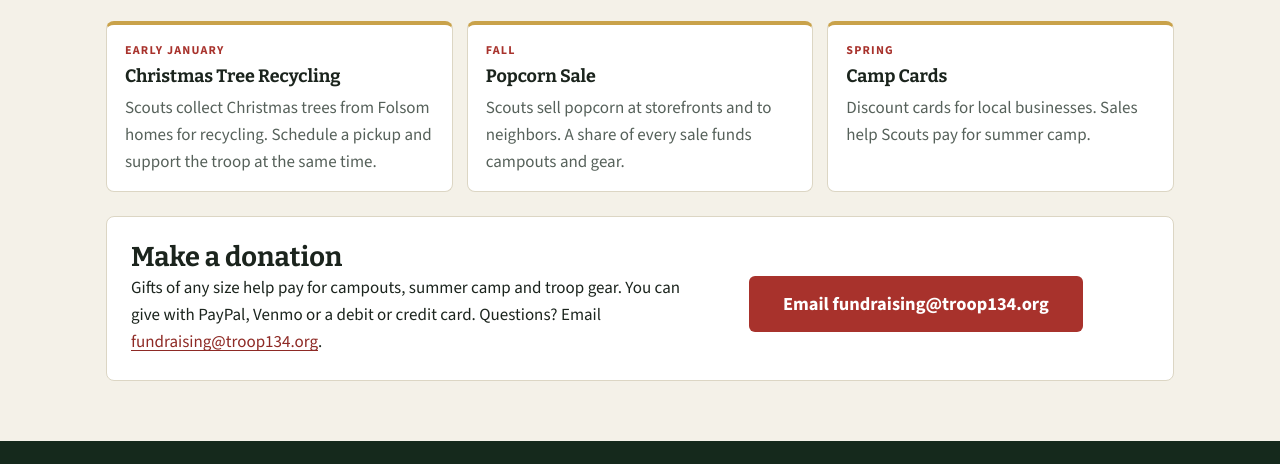
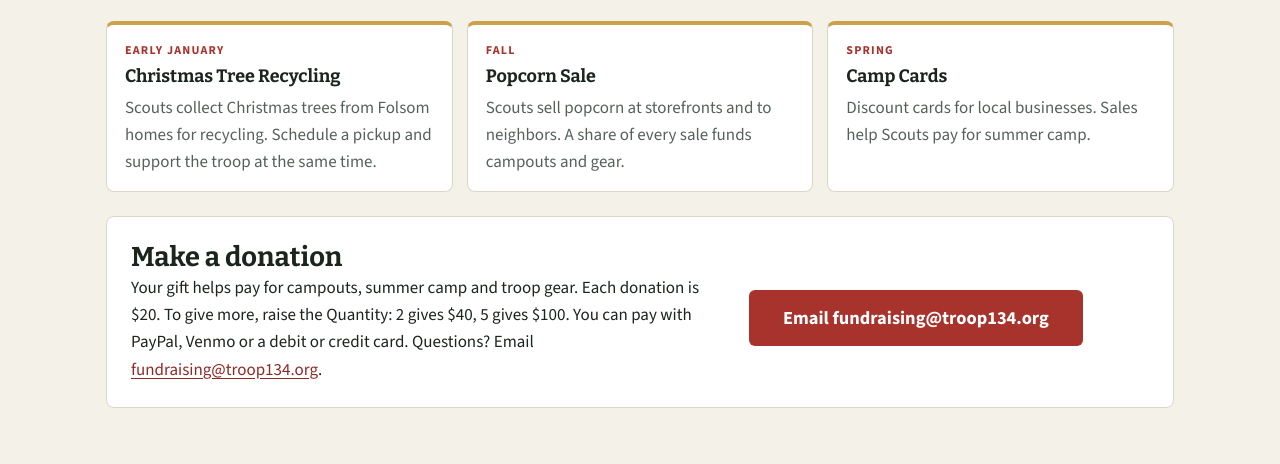
Before and after one commit to troop134/website, a plain HTML site: page site/support.html in a window 1280 px wide. Shown: the part 336-800 px from the top of the page. Drawn offline with nearby package versions, Linux system fonts and the light colour scheme.

Commit message:
Support page: explain the $20 donation and Quantity
Stitch: no (copy-only change)

Co-Authored-By: Claude Opus 5.5 <noreply@anthropic.com>

```diff
--- a/site/support.html
+++ b/site/support.html
@@ -61,7 +61,7 @@
     <p>Fundraisers keep campouts and summer camp affordable for every Scout, and pay for tents, stoves and other troop gear.</p></div>
   <div class="role-grid" data-render="fundraisers"></div>
   <section class="panel" id="donate" style="display:flex;flex-wrap:wrap;gap:16px;align-items:center;justify-content:space-between;scroll-margin-top:80px">
-    <div style="flex:1 1 320px"><h2>Make a donation</h2><p>Gifts of any size help pay for campouts, summer camp and troop gear. You can give with PayPal, Venmo or a debit or credit card. Questions? Email <a data-email="fundraising"></a>.</p></div>
+    <div style="flex:1 1 320px"><h2>Make a donation</h2><p>Your gift helps pay for campouts, summer camp and troop gear. Each donation is $20. To give more, raise the Quantity: 2 gives $40, 5 gives $100. You can pay with PayPal, Venmo or a debit or credit card. Questions? Email <a data-email="fundraising"></a>.</p></div>
     <div style="flex:1 1 280px;max-width:400px">
       <div id="paypal-container-CM5UFR7PTJX8L"></div>
       <noscript><p>Please turn on JavaScript to donate online, or email fundraising@troop134.org.</p></noscript>
```
